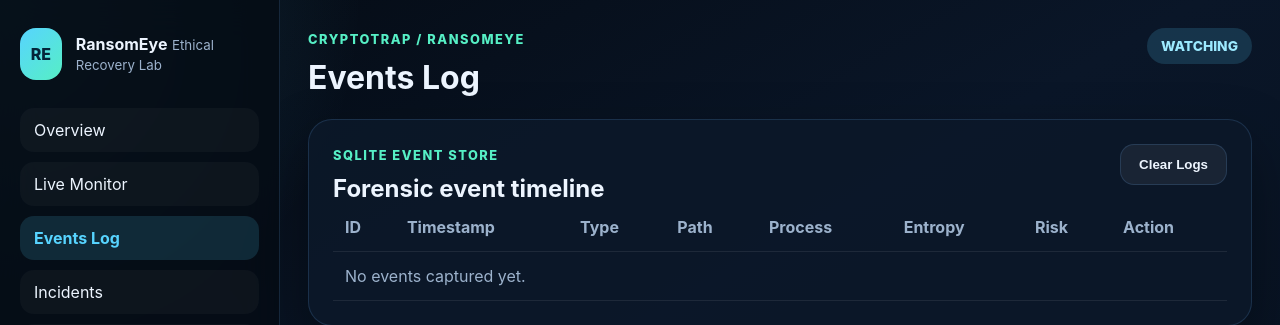
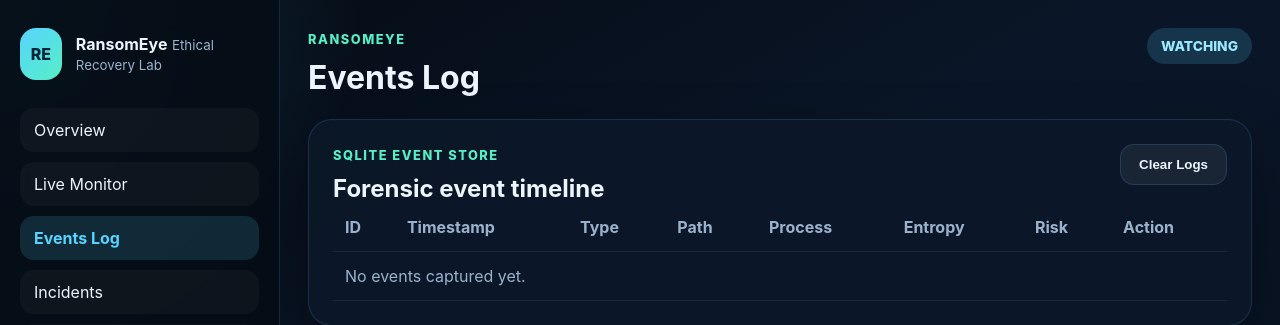
Before and after one commit to tarekkalsayed-pixel/Cybersecurity_Project, a Flask app: page /events in a window 1280 px wide. Shown: the top 325 px of the page. Run offline with Flask 3, Linux system fonts and the light colour scheme; data that the repository does not hold is empty.

Commit message:
change the name to ransomeye

```diff
--- a/templates/base.html
+++ b/templates/base.html
@@ -37,7 +37,7 @@
         <div class="main-panel">
             <header class="topbar">
                 <div>
-                    <span class="eyebrow">CryptoTrap / RansomEye</span>
+                    <span class="eyebrow">RansomEye</span>
                     <h1>{% block page_title %}Ransomware Early-Warning and Recovery Lab{% endblock %}</h1>
                 </div>
                 <div class="banner banner-{{ (summary.status if summary else 'WATCHING')|lower }}">
```
Also changed, not shown: README.md.
